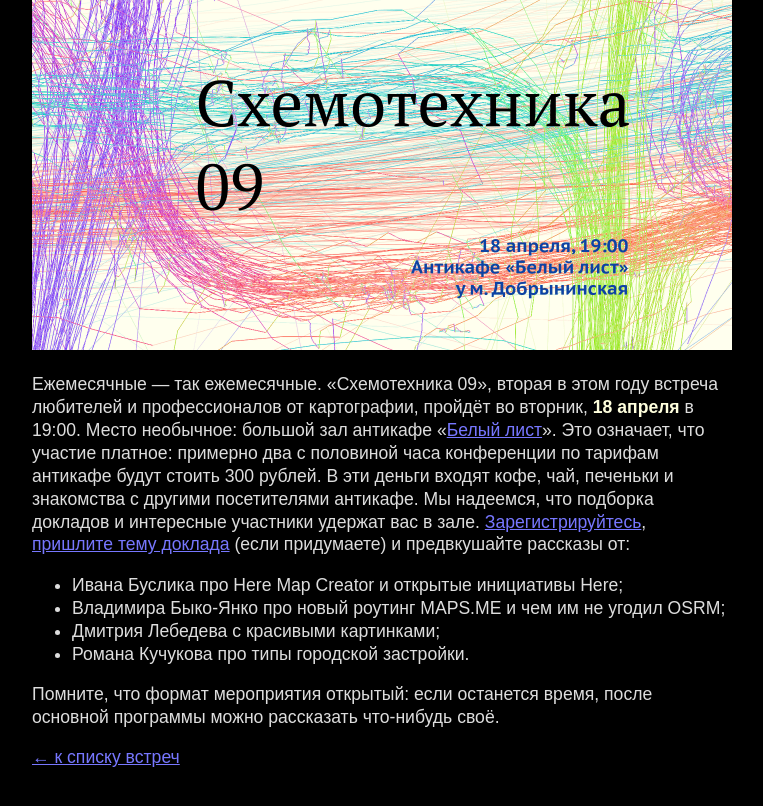
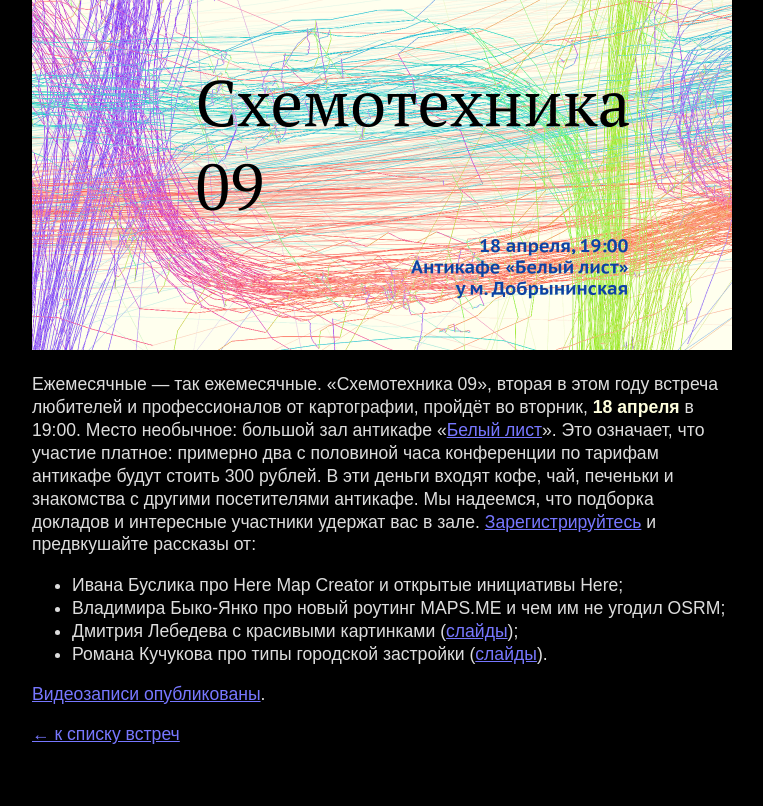
Before and after one commit to Zverik/schemotechnika, a Jekyll site: the page built from _posts/2017-03-23-schemo09.md, in a window 1280 px wide. Shown: the top 806 px of the page, without its empty margins (258-1021 px from the left). Built offline with Jekyll 4.4.1, drawn with Linux system fonts in a browser that asks for light colours.

Commit message:
Schemotechnika 09 slides and video

```diff
--- a/_posts/2017-03-23-schemo09.md
+++ b/_posts/2017-03-23-schemo09.md
@@ -3,12 +3,13 @@ layout: post
 title: Схемотехника 09
 evdate: 18 апреля 2017
 image: schemo09-1400px-nq8.png
+youtube: PLkvzAel8ISD02-QNoScUEC-PtVRLjTdNx
 ---
-Ежемесячные — так ежемесячные. «Схемотехника 09», вторая в этом году встреча любителей и профессионалов от картографии, пройдёт во вторник, **18 апреля** в 19:00. Место необычное: большой зал антикафе «[Белый лист](http://www.belylist.ru/)». Это означает, что участие платное: примерно два с половиной часа конференции по тарифам антикафе будут стоить 300 рублей. В эти деньги входят кофе, чай, печеньки и знакомства с другими посетителями антикафе. Мы надеемся, что подборка докладов и интересные участники удержат вас в зале. [Зарегистрируйтесь](https://iz.timepad.ru/event/465403/), [пришлите тему доклада](mailto:ilya@zverev.info) (если придумаете) и предвкушайте рассказы от:
+Ежемесячные — так ежемесячные. «Схемотехника 09», вторая в этом году встреча любителей и профессионалов от картографии, пройдёт во вторник, **18 апреля** в 19:00. Место необычное: большой зал антикафе «[Белый лист](http://www.belylist.ru/)». Это означает, что участие платное: примерно два с половиной часа конференции по тарифам антикафе будут стоить 300 рублей. В эти деньги входят кофе, чай, печеньки и знакомства с другими посетителями антикафе. Мы надеемся, что подборка докладов и интересные участники удержат вас в зале. [Зарегистрируйтесь](https://iz.timepad.ru/event/465403/) и предвкушайте рассказы от:
 
 * Ивана Буслика про Here Map Creator и открытые инициативы Here;
 * Владимира Быко-Янко про новый роутинг MAPS.ME и чем им не угодил OSRM;
-* Дмитрия Лебедева с красивыми картинками;
-* Романа Кучукова про типы городской застройки.
+* Дмитрия Лебедева с красивыми картинками ([слайды](/slides/schemo09-kartinki.pdf));
+* Романа Кучукова про типы городской застройки ([слайды](/slides/schemo09-cityclass.pdf)).
 
-Помните, что формат мероприятия открытый: если останется время, после основной программы можно рассказать что-нибудь своё.
+[Видеозаписи опубликованы](https://www.youtube.com/playlist?list=PLkvzAel8ISD02-QNoScUEC-PtVRLjTdNx).
```
Also changed, not shown: 2 other files.
